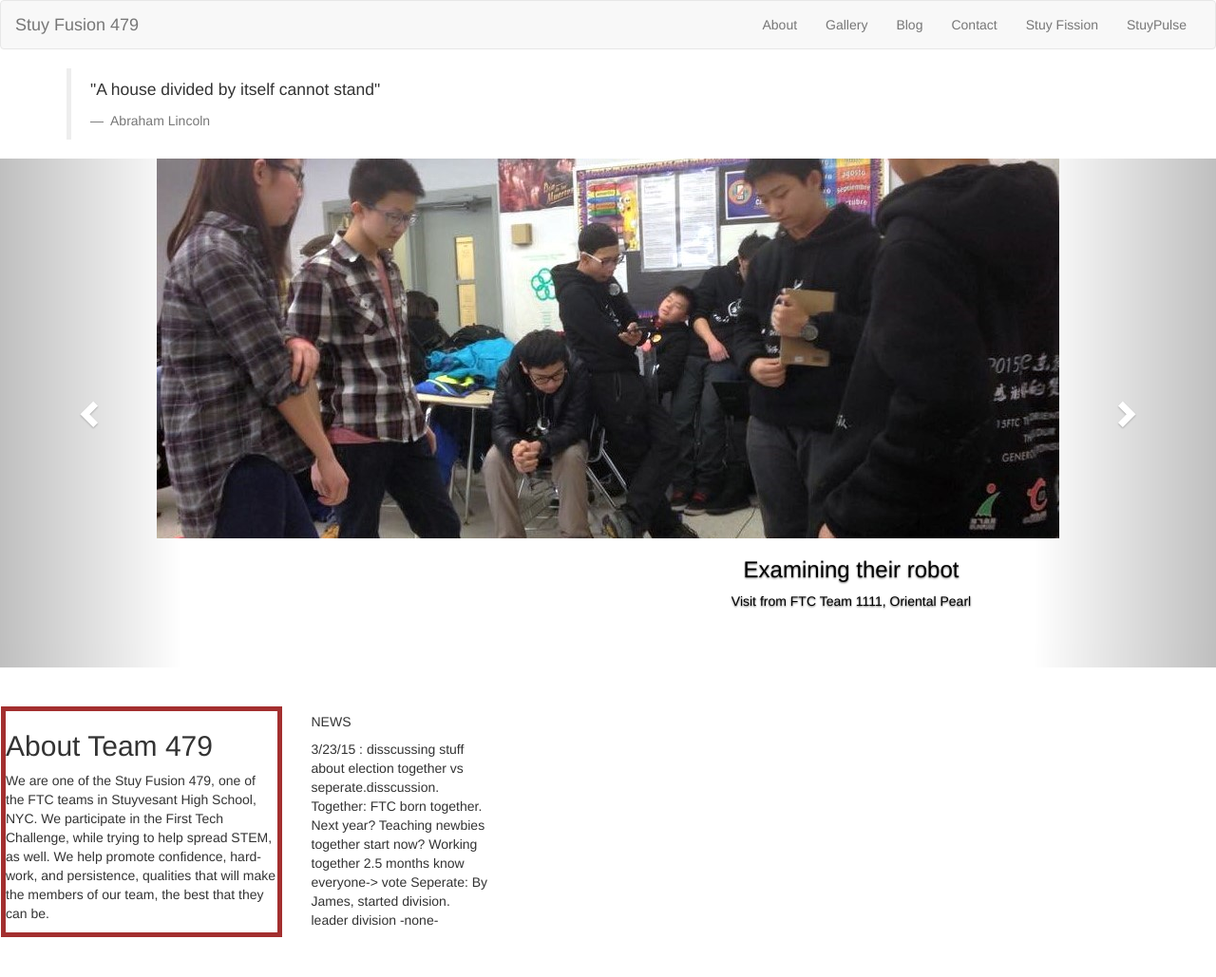
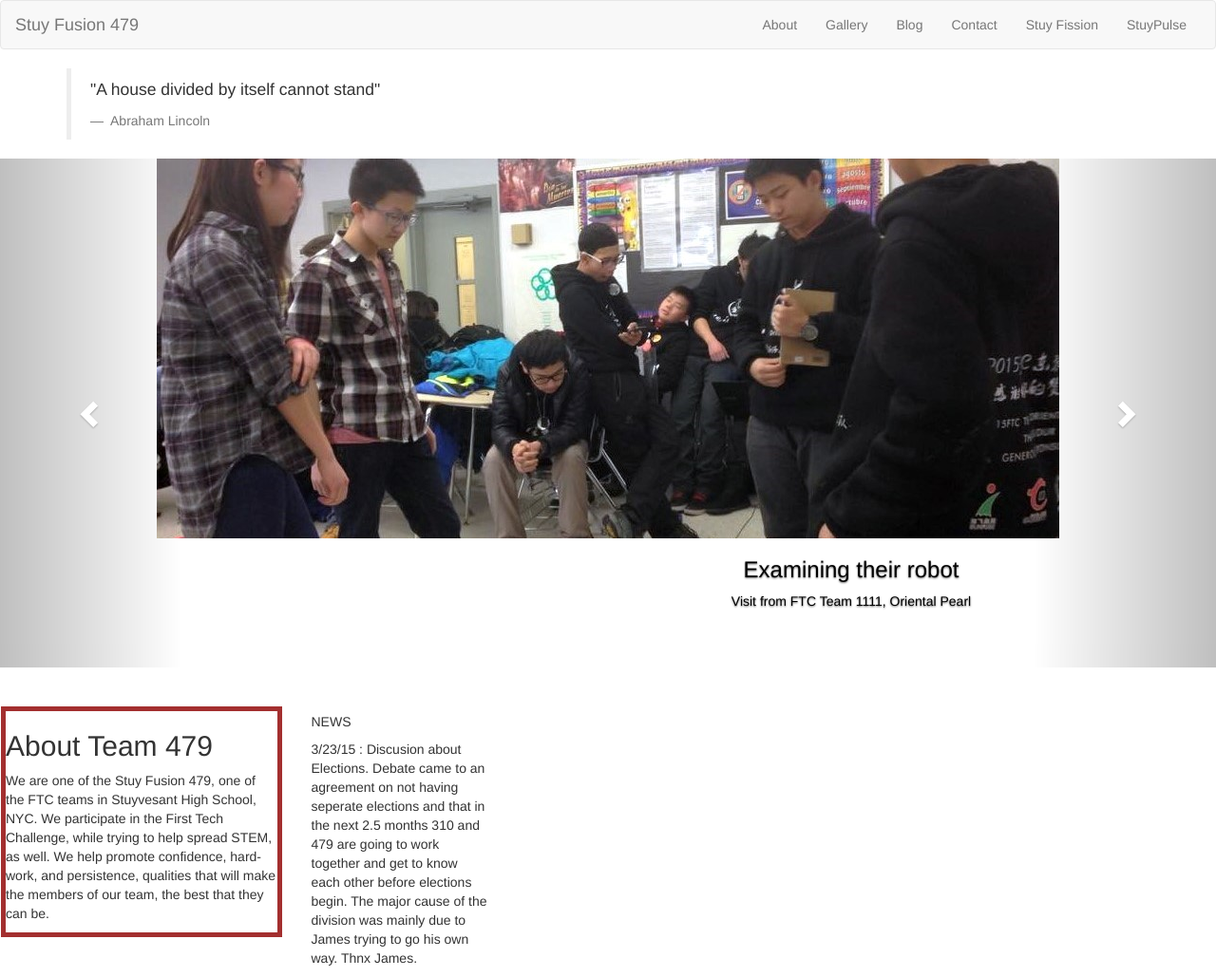
Before and after one commit to stuyfusion/stuyfusion.github.io, a Jekyll site: the page built from index.html, in a window 1280 px wide. Shown: the whole page at 95% size. Built offline with Jekyll 4.4.1, drawn with Linux system fonts in a browser that asks for light colours; nearby versions of some CDN libraries; before the commit the page ends 989 px from its top, so only the background shows below that.

Commit message:
Update index.html
re edited news I don't know what happened after. - Michael

```diff
--- a/index.html
+++ b/index.html
@@ -101,7 +101,7 @@ that will make the members of our team, the best that they can be.</p>
 
 
   <h5>NEWS</h5>
-    <p>3/23/15 : disscussing stuff about election together vs seperate.disscussion.  Together: FTC born together. Next year? Teaching newbies together start now? Working together 2.5 months know everyone-> vote  Seperate: By James, started division. leader division -none-
+    <p>3/23/15 : Discusion about Elections. Debate came to an agreement on not having seperate elections and that in the next 2.5 months  310 and 479 are going to work together and get to know each other before elections begin. The major cause of the division was mainly due to James trying to go his own way. Thnx James.
 
     </p>
   </div>
```
